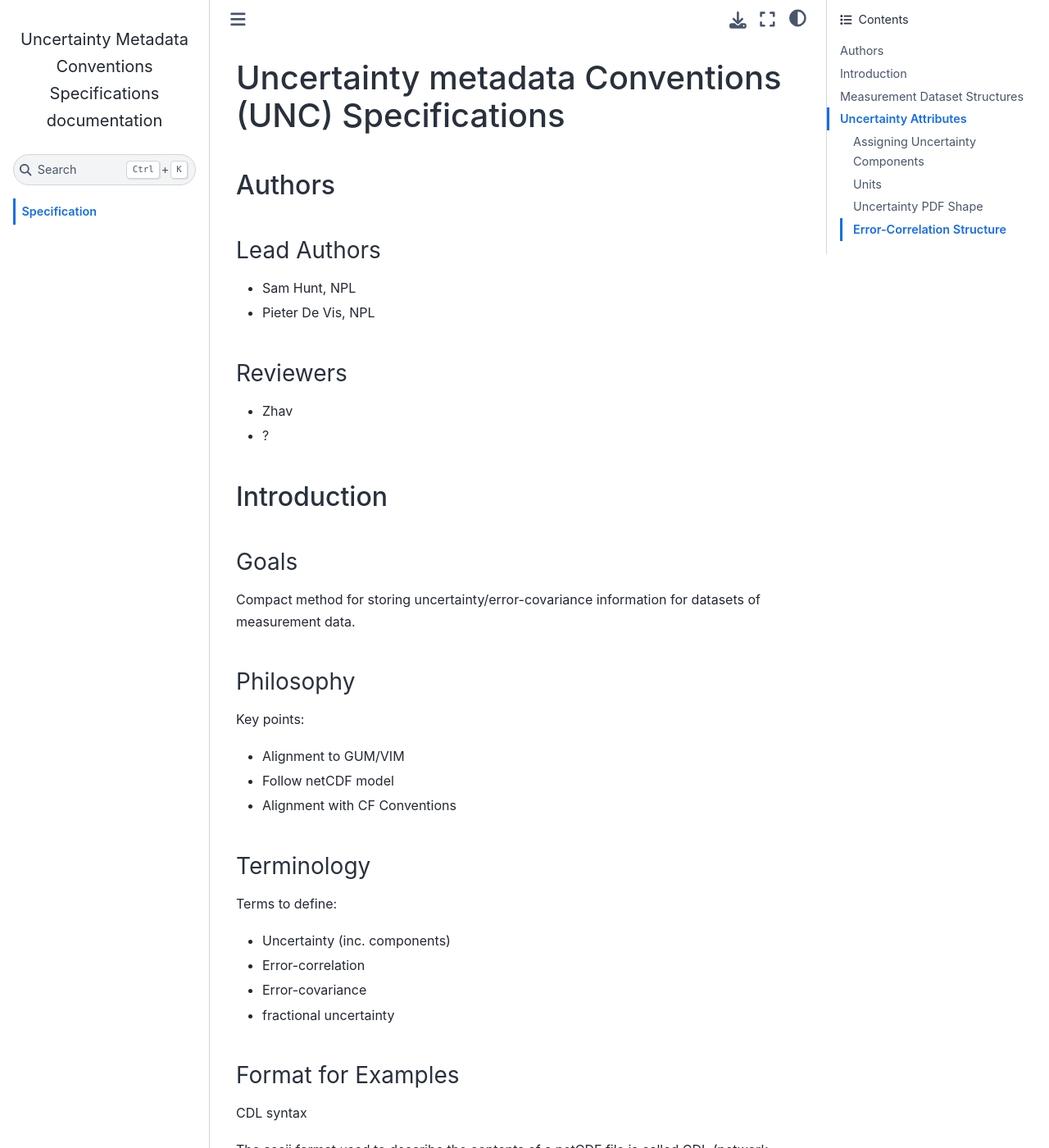
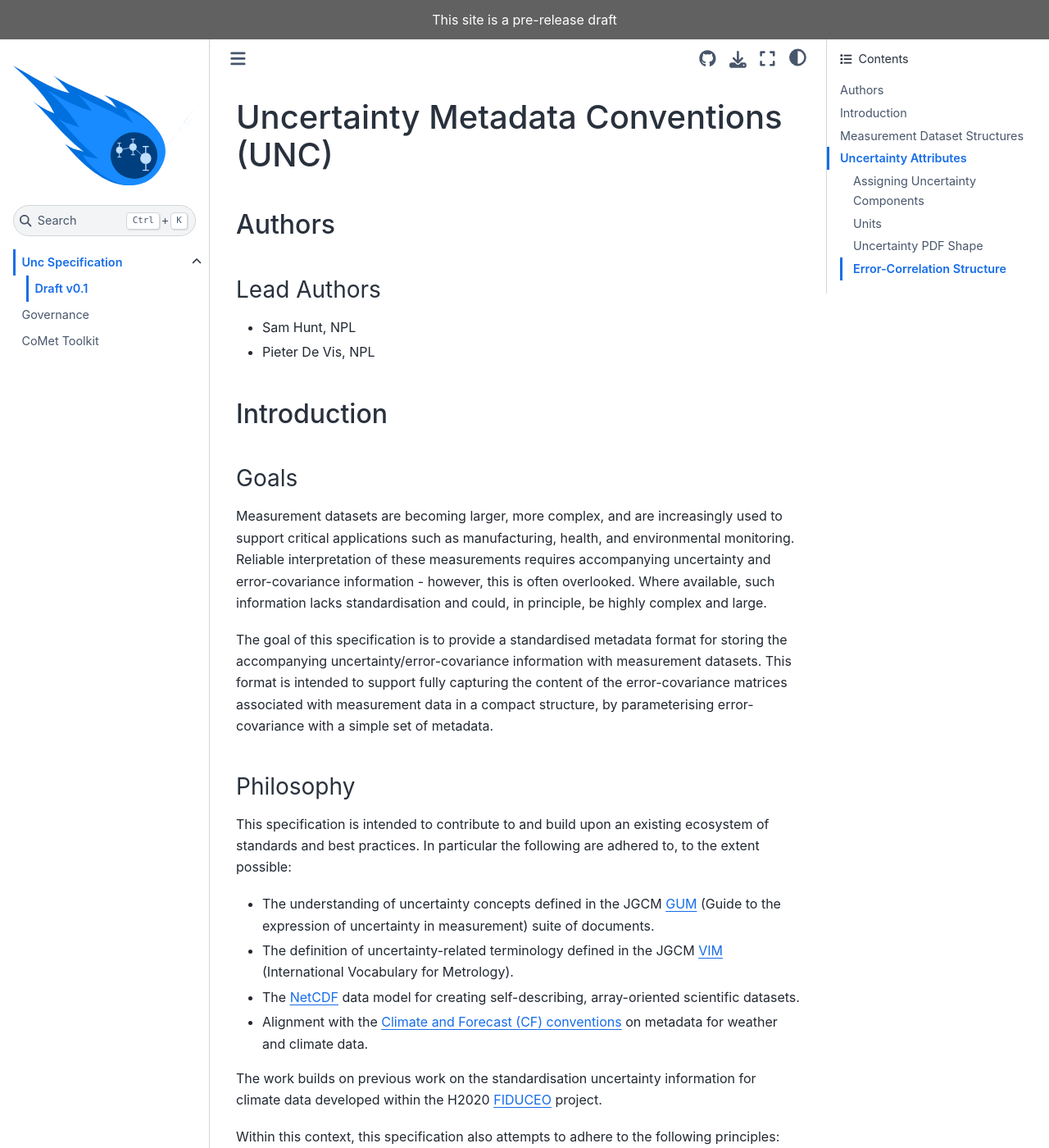
Before and after one commit to comet-toolkit/unc_website, a Sphinx documentation site: the page built from source/specification/draft-v0.1/unc_specification.rst, in a window 1280 px wide and 1400 px high. Shown: the whole window at 82% size. Built offline with Sphinx 7.4.7 and the Sphinx Book theme 1.1.4, drawn with Linux system fonts in a browser that asks for light colours; some of the changed text lies outside the part shown.

Commit message:
update overall site

```diff
--- a/requirements.txt
+++ b/requirements.txt
@@ -1,2 +1,3 @@
 sphinx
 sphinx_book_theme
+sphinx_design
--- a/source/conf.py
+++ b/source/conf.py
@@ -24,7 +24,7 @@ default_role = "code"
 
 # Add any Sphinx extension module names here, as strings. They can be
 # extensions coming with Sphinx (named 'sphinx.ext.*') or your custom ones.
-extensions = ['rst2pdf.pdfbuilder']
+extensions = ['rst2pdf.pdfbuilder', "sphinx_design"]
 
 # Add any paths that contain templates here, relative to this directory.
 templates_path = ["_templates"]
@@ -57,7 +57,7 @@ author = "Sam Hunt"
 #
 # This is also used if you do content translation via gettext catalogs.
 # Usually you set "language" from the command line for these cases.
-language = None
+language = "en"
 
 # List of patterns, relative to source directory, that match files and
 # directories to ignore when looking for source files.
@@ -81,10 +81,17 @@ html_theme = "sphinx_book_theme"
 # Theme options are theme-specific and customize the look and feel of a
 # theme further.  For a list of options available for each theme, see the
 # documentation.
-#
-# html_theme_options = {}
 
-# html_logo = "figs/comet_logo.png"
+html_theme_options = {
+    "announcement": "This site is a pre-release draft",
+    "repository_url": "https://github.com/comet-toolkit/unc_website",
+    "use_repository_button": True,
+    "show_prev_next": False,
+    "logo": {
+      "image_light": "_static/comet_logo_icon_light.svg",
+      "image_dark": "_static/comet_logo_icon_dark.svg",
+   }
+}
 
 # Add any paths that contain custom static files (such as style sheets) here,
 # relative to this directory. They are copied after the builtin static files,
--- a/source/unc_specification.rst
+++ b/source/specification/draft-v0.1/unc_specification.rst
@@ -1,6 +1,6 @@
-*****************************************************
-Uncertainty metadata Conventions (UNC) Specifications
-*****************************************************
+**************************************
+Uncertainty Metadata Conventions (UNC)
+**************************************
 
 Authors
 ============
@@ -11,36 +11,60 @@ Lead Authors
 * Sam Hunt, NPL
 * Pieter De Vis, NPL
 
-Reviewers
----------
-
-* Zhav
-* ?
-
-
 Introduction
 ============
 
 Goals
 -----
 
-Compact method for storing uncertainty/error-covariance information for datasets of measurement data.
+Measurement datasets are becoming larger, more complex, and are increasingly used to support critical applications such as manufacturing, health, and environmental monitoring. Reliable interpretation of these measurements requires accompanying uncertainty and error-covariance information - however, this is often overlooked. Where available, such information lacks standardisation and could, in principle, be highly complex and large.
+
+The goal of this specification is to provide a standardised metadata format for storing the accompanying uncertainty/error-covariance information with measurement datasets. This format is intended to support fully capturing the content of the error-covariance matrices associated with measurement data in a compact structure, by parameterising error-covariance with a simple set of metadata.
 
 Philosophy
 ----------
 
-Key points:
+This specification is intended to contribute to and build upon an existing ecosystem of standards and best practices. In particular the following are adhered to, to the extent possible:
 
-* Alignment to GUM/VIM
-* Follow netCDF model
-* Alignment with CF Conventions
+* The understanding of uncertainty concepts defined in the JGCM `GUM`_ (Guide to the expression of uncertainty in measurement) suite of documents.
+* The definition of uncertainty-related terminology defined in the JGCM `VIM`_ (International Vocabulary for Metrology).
+* The `NetCDF`_ data model for creating self-describing, array-oriented scientific datasets.
+* Alignment with the `Climate and Forecast (CF) conventions <cf>`_ on metadata for weather and climate data.
+
+The work builds on previous work on the standardisation uncertainty information for climate data developed within the H2020 `FIDUCEO`_ project.
+
+Within this context, this specification also attempts to adhere to the following principles:
+
+* **Scalability of Complexity**
+
+  The complexity of the metadata should align with the use case:
+
+  - *Simple use cases* should be achievable with a *simple implementation*.
+  - *Complex use cases* should be *possible without unnecessary restrictions*.
+
+* **Minimisation of Redundancy**
+
+  The metadata specification should *avoid duplication* of information to prevent potential inconsistencies.
+
+* **Human and Machine Readability**
+
+  Metadata must be:
+
+  - *Comprehensible* for humans.
+  - *Parsable* by machines.
+
 
 Terminology
 -----------
 
-Terms to define:
+For terminology related to measurements and associated uncertainties, definitions within the `VIM`_ (International Vocabulary for Metrology) are adopted to the extent possible. This includes the following important terms:
 
-* Uncertainty (inc. components)
+* `Error`_
+* `Uncertainty`_
+* `Coverage factor`_
+
+The following terms are derived from X:
+
 * Error-correlation
 * Error-covariance
 * fractional uncertainty
@@ -253,3 +277,16 @@ Here, `"u_calibration"` is defined to have a systematic error-correlation in the
         u_calibration:err_corr_dim1_form="random";
         u_calibration:err_corr_dim1_params=[];
         u_calibration:err_corr_dim1_units=[];
+
+
+
+# Links
+
+.. _VIM: https://jcgm.bipm.org/vim/en/index.html
+.. _Uncertainty: https://jcgm.bipm.org/vim/en/2.26.html
+.. _Error: https://jcgm.bipm.org/vim/en/2.16.html
+.. _Coverage factor: https://jcgm.bipm.org/vim/en/2.38.html
+.. _GUM: https://www.bipm.org/en/committees/jc/jcgm/publications
+.. _NetCDF: https://www.unidata.ucar.edu/software/netcdf/
+.. _Climate and Forecast (CF) conventions: https://cfconventions.org
+.. _FIDUCEO: https://research.reading.ac.uk/fiduceo/
```
Also changed, not shown: README.md (+3 -1 lines), source/comet.rst (added, +13 -0 lines), source/governance.rst (added, +20 -0 lines), source/index.rst (+51 -3 lines), source/specification/specification_landing.rst (added, +11 -0 lines), source/_static/comet_logo_icon_dark.svg (added), source/_static/comet_logo_icon_light.svg (added), 1 other file.
